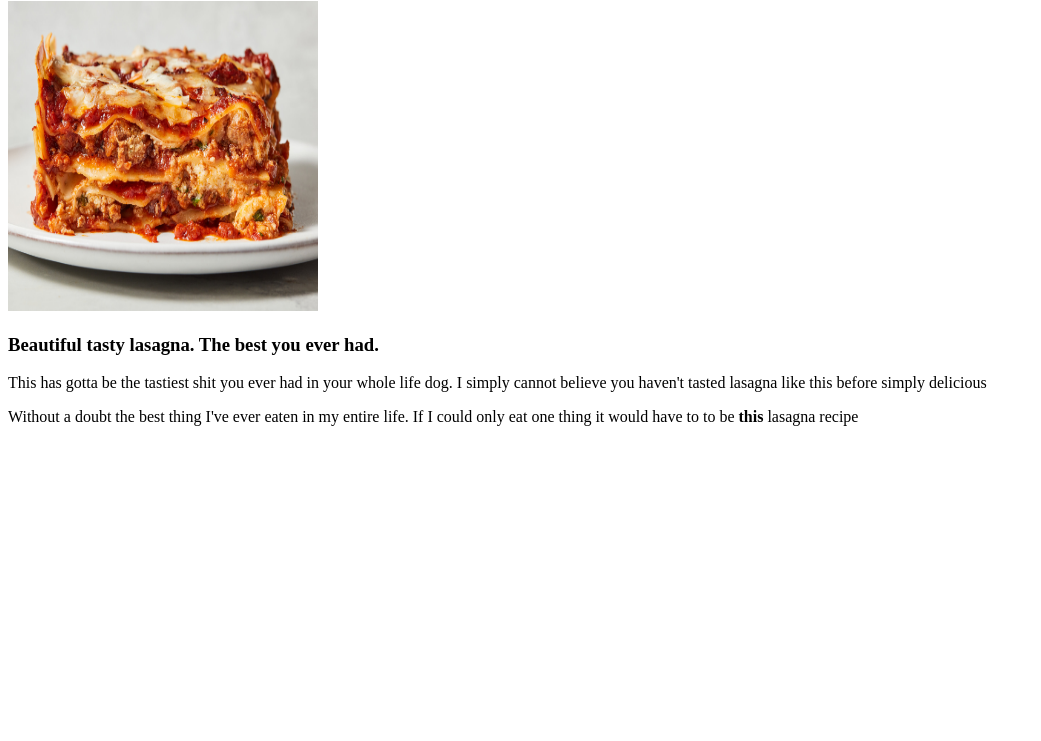
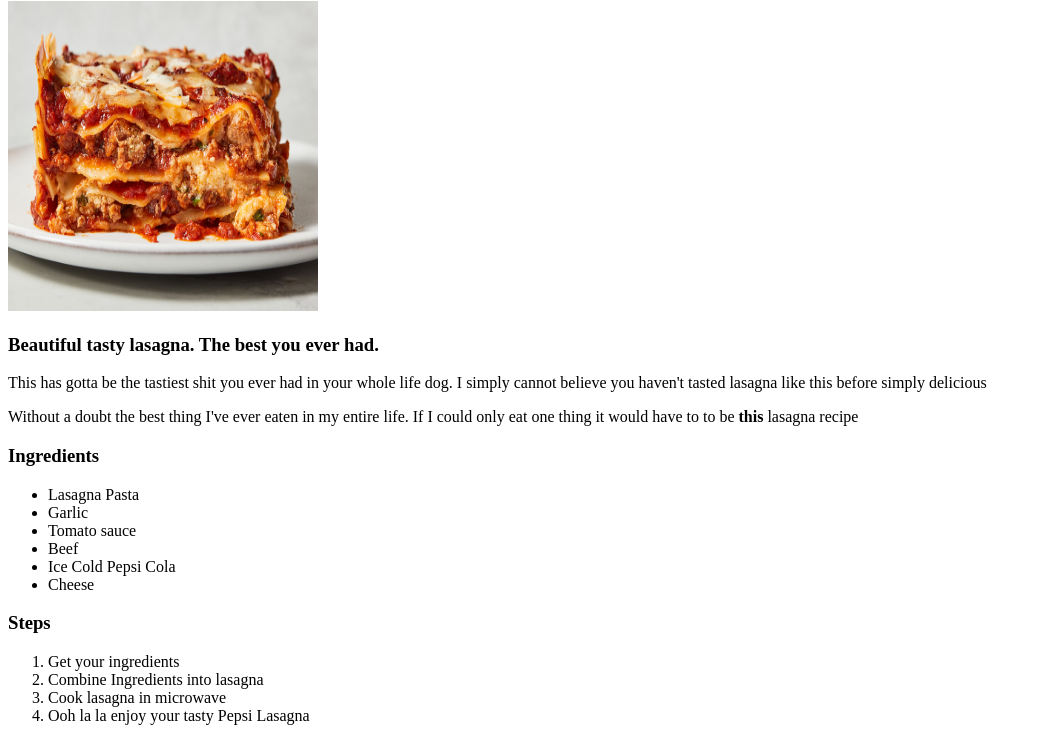
Before and after one commit to ArcticCod/odin-recipes, a plain HTML site: page recipes/lasagna.html in a window 1280 px wide. Shown: the part 79-820 px from the top of the page, without its empty margins (0-1041 px from the left). Drawn offline with Linux system fonts and the light colour scheme.

```diff
--- a/recipes/lasagna.html
+++ b/recipes/lasagna.html
@@ -18,5 +18,23 @@
     <p>Without a doubt the best thing I've ever eaten in my entire life. If I could only eat one thing it would have to
         to be <strong>this</strong> lasagna recipe
     </p>
+
+    <h3>Ingredients</h3>
+        <ul>
+            <li>Lasagna Pasta</li>
+            <li>Garlic</li>
+            <li>Tomato sauce</li>
+            <li>Beef</li>
+            <li>Ice Cold Pepsi Cola</li>
+            <li>Cheese</li>
+        </ul>
+
+    <h3>Steps</h3>
+        <ol>
+            <li>Get your ingredients</li>
+            <li>Combine Ingredients into lasagna</li>
+            <li>Cook lasagna in microwave</li>
+            <li>Ooh la la enjoy your tasty Pepsi Lasagna</li>
+        </ol>
 </body>
 </html>
```
Also changed, not shown: index.html (+1 -1 lines), recipes/heave.html (added, +41 -0 lines), images/heave.jpg (added).
